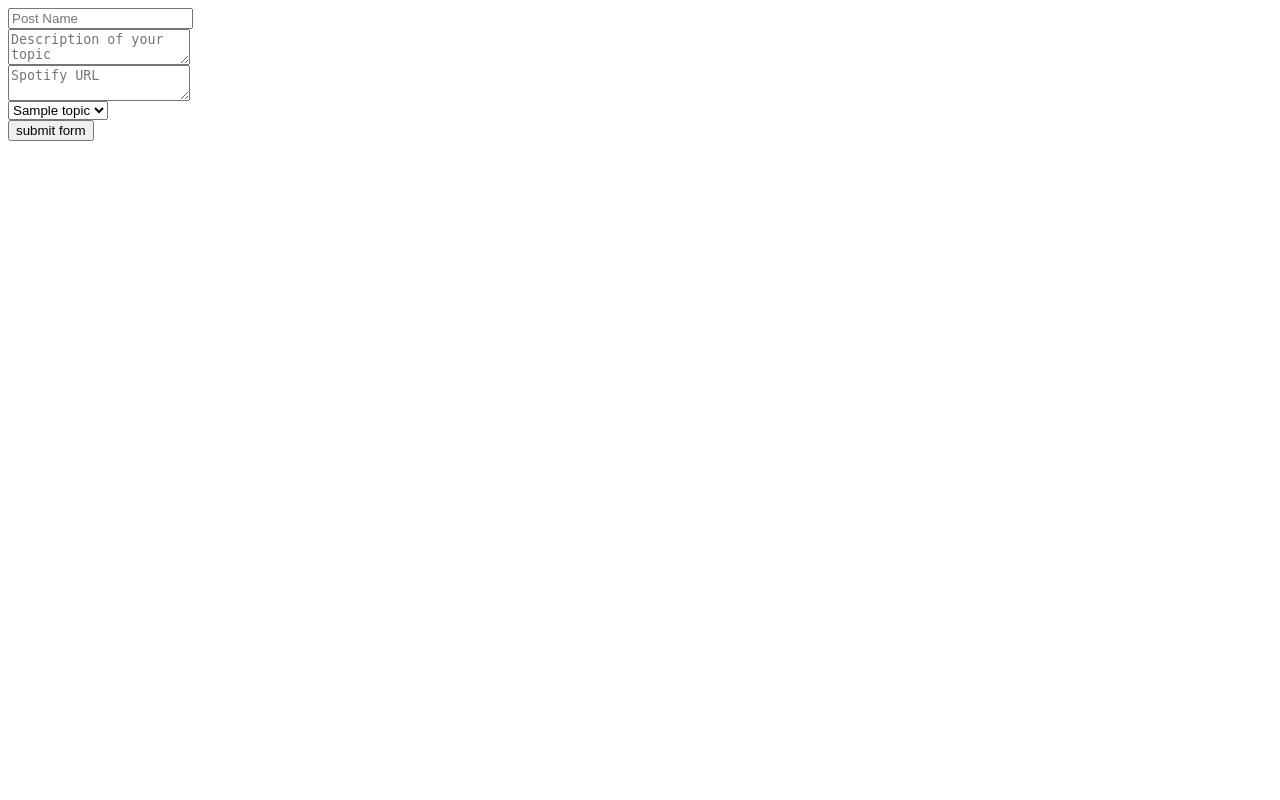
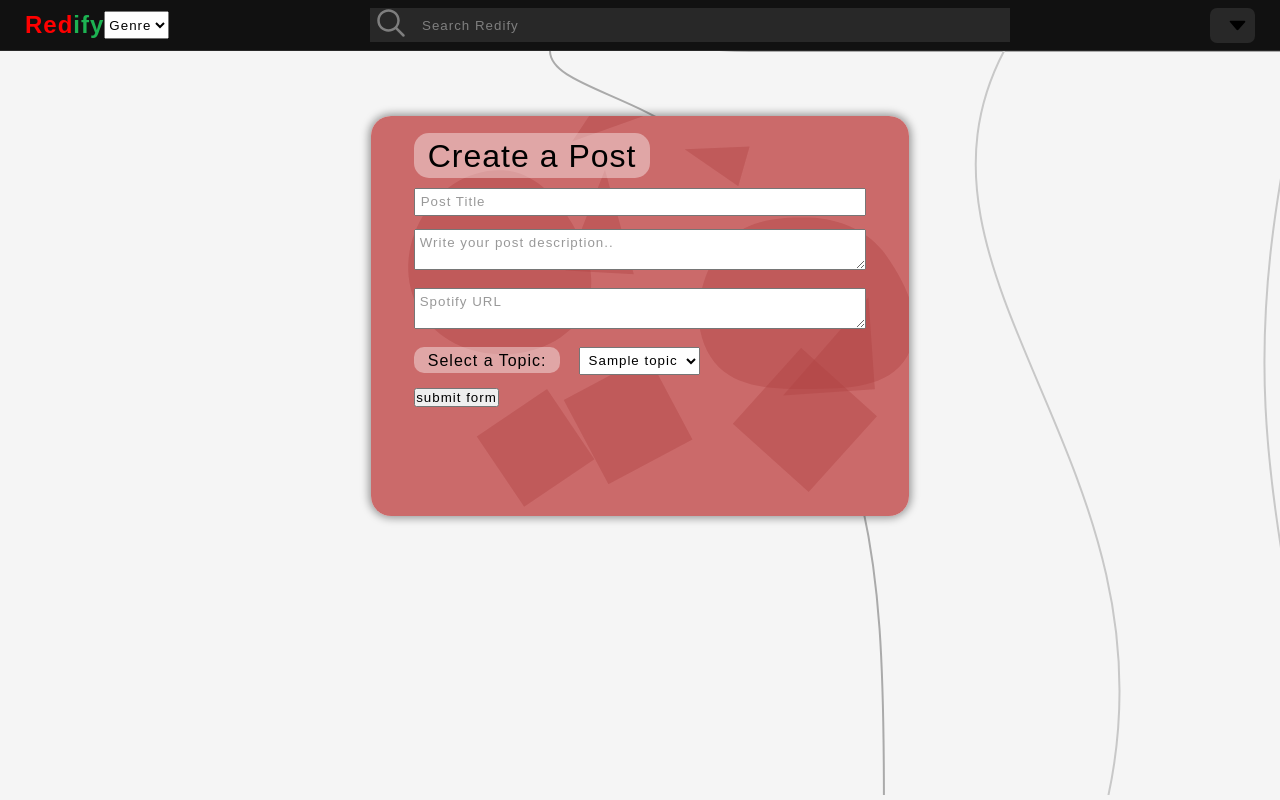
Before and after one commit to aaronpnguyen/Redify, a Python web app: template flask_app/templates/postForm.html in a window 1280 px wide. Run offline with Jinja, Linux system fonts and the light colour scheme; the template is opened without the code that fills it: most values are stand-ins (such as "Sample title", 1, 10 or a date in 2020).

Commit message:
Some stuff on create form
Some improvements, still need to fix a lot of things.

```diff
--- a/flask_app/config/mysqlconnection.py
+++ b/flask_app/config/mysqlconnection.py
@@ -4,7 +4,7 @@ class MySQLConnection:
     def __init__(self, db):
         connection = pymysql.connect(host = 'localhost',
                                     user = 'root',
-                                    password = 'root',
+                                    password = 'rootroot',
                                     db = db,
                                     charset = 'utf8mb4',
                                     cursorclass = pymysql.cursors.DictCursor,
--- a/flask_app/static/home.css
+++ b/flask_app/static/home.css
@@ -2,10 +2,13 @@
     padding: 0;
     margin: 0;
     font-family: 'FF Mark W05', sans-serif;
+    box-sizing: border-box;
+    letter-spacing: 1px;
 }
 
 body {
-    background-color: #030303;
+    /*background-color: #030303;*/
+    background-color:  rgb(245, 245, 245);
 }
 
 .navContainer {
@@ -33,11 +36,15 @@ span {
     background-color: #282828;
     display: flex;
     align-items: center;
-    min-width: 500px;
+    min-width: 50%;
 }
 
 .svgSearch {
     filter: invert(100)
+}
+
+.svgSearch > svg {
+    margin-left: 20%;
 }
 
 ::placeholder {
@@ -56,6 +63,14 @@ input:focus-visible {
     background-color: #282828;
     border: None;
     color: black;
+    min-width:90%;
+    margin-left:  3%;
+    padding: 1% 0.5% 1% 0.5%;
+    color: rgb(245, 245, 245);
+}
+
+.searchInput:active, .searchInput:focus {
+    outline: 1px solid white;
 }
 
 .leftNav, .rightNav {
@@ -79,39 +94,173 @@ input:focus-visible {
 }
 
 .bodyContainer {
-    width: 1000px;
-    margin: 0 auto;
+    max-width: 100%;
+    min-height: 93vh;
+    margin: 0;
+    padding: 0 15%;
     display: flex;
     justify-content: space-between;
     padding-top: 20px;
+    overflow-x: hidden;
+    background-color:  rgb(245, 245, 245);
+    background-position: cover;
+    background: url(cline.svg);
+    background-repeat: no-repeat;
 }
 
+.centerContainer {
+    display: flex;
+    justify-content:  center;
+}
+
+/*.cline {
+    position: absolute;
+    z-index: -1;
+    background: url(cline.svg);
+    min-width: 100%;
+    min-height: ;
+    background-repeat: no-repeat;
+}
+*/
+
+/* BODY LEFT */
+
 .bodyLeft {
-    width: 700px;
+    min-width: 55%;
+    max-width: 55%;
 }
 
 .messageContent {
-    background-color: antiquewhite;
-    width: 700px;
+    background-color: rgb(220, 220, 220);
+    border-radius:20px;
+    border:  1px solid rgb(240,240,240);
+    width: 100%;
+    padding: 2% 4%;
     margin-bottom: 25px;
 }
 
+.createPost > a {
+    color: rgb(40, 40, 40);
+    text-decoration: none;
+}
+
+.createPost > a:hover {
+    cursor:  pointer;
+}
+
+.postAudioTitle {
+    margin-bottom:  1.5%;
+    font-size: 2rem;
+}
+
+.postAudioDescription {
+    font-weight: 400;
+    font-size:  1.2rem;
+    padding: 0 0.5% 2% 0.5%;
+}
+
+/* BODY RIGHT  */
+
 .bodyRight {
     display: flex;
-    width: 250px;
+    max-width: 30%;
+    min-width: 30%;
+}
+
+.information {
+    max-width:  100%;
+    min-width: 100%;
 }
 
 .trending {
-    background-color: green;
-    width: 250px;
+    background-color: #111111;
+    max-width: 100%;
     height: 500px;
     margin-bottom: 25px;
 }
 
+.trending > a {
+    color: white;
+}
+
 .legal {
-    background-color: green;
+    background-color: #111111;
     position: sticky;
     top: 70px;
-    width: 250px;
-    height: 250px;
+    color: white;
 }
+
+.legalInfo {
+/*    position: sticky;
+    top: 70px;*/
+}
+
+.legalInfo > ul  {
+    list-style: none;
+}
+
+
+/* Create Post Form */
+.createFormContainer {
+    background-position: center;
+    background: url(pop-shapes.svg);
+    background-repeat: no-repeat;
+    min-width:  60%;
+    max-width: 60%;
+    max-height:  400px;
+    margin-top: 5%;
+    border-radius: 20px;
+    box-shadow: 0 0 8px 2px rgba(0, 0, 0, 0.4);
+}
+
+.createForm {
+    background-color:  transparent;
+    min-height: 100%;
+    min-width: 100%;
+    padding: 4% 8%;
+}
+
+.createFormTitle {
+    margin-bottom: 3%;
+    font-size: 2rem;
+}
+
+.postForm {
+    min-width: 100%;
+    margin-bottom: 3%;
+}
+
+.postForm > input::-webkit-input-placeholder, textarea::-webkit-input-placeholder {
+    color: black;
+}
+
+.postForm > *:focus::-webkit-input-placeholder {
+    color: #888;
+}
+
+
+.postInput {
+    padding: 1%;
+    color: rgb(50, 50, 50);
+    min-width:100%;
+}
+
+.postInputTopicLabel {
+    color: rgb(50, 50, 50);
+}
+
+.postSelectInput {
+    padding: 1% 1%;
+    margin-left: 3%;
+}
+
+.lightOpacityBg {
+    background-color: rgba(255, 255, 255, 0.4);
+    color: black;
+    padding: 1% 3%;
+    border-radius: 15px;
+}
+
+.TenBorderRadius {
+    border-radius: 10px;
+}
--- a/flask_app/templates/postForm.html
+++ b/flask_app/templates/postForm.html
@@ -1,21 +1,68 @@
-<form action="/submit/form/post" method="POST">
+<!DOCTYPE html>
+<html lang="en">
+<head>
+    <meta charset="UTF-8">
+    <meta http-equiv="X-UA-Compatible" content="IE=edge">
+    <meta name="viewport" content="width=device-width, initial-scale=1.0">
+    <link rel="stylesheet" href="../static/home.css">
+    <title>Home Page</title>
+</head>
+<body>
+    <div class="navContainer">
+        <div class="navBar">
+            <div class="leftNav">
+                <h2><span>Red</span>ify</h2>
+                <select name="genre">
+                    <option disabled selected hidden>Genre</option>
+                    <option value="#">Test</option>
+                </select>
+            </div>
+            <div class="searchBar">
+                <label class="svgSearch" for="Search">
+                    <svg xmlns="http://www.w3.org/2000/svg" width="30" height="30" viewBox="0 0 96 96">
+                        <switch>
+                            <path d="M90.829 85.172L68.128 62.471A35.846 35.846 0 0 0 76 40C76 20.118 59.883 4 40 4 20.118 4 4 20.118 4 40s16.118 36 36 36c8.5 0 16.312-2.946 22.471-7.873l22.701 22.701A3.988 3.988 0 0 0 88 92a4 4 0 0 0 2.829-6.828zM40 68c-15.464 0-28-12.536-28-28s12.536-28 28-28c15.465 0 28 12.536 28 28S55.465 68 40 68z"/>
+                        </switch>
+                    </svg>
+                </label>
+                <input class="searchInput" type="text" placeholder="Search Redify">
+            </div>
+            <div class="rightNav">
+                <h3></h3>
+                <svg xmlns="http://www.w3.org/2000/svg" width="25" height="25" viewBox="0 0 512 512">
+                    <path d="M98.9 184.7l1.8 2.1 136 156.5c4.6 5.3 11.5 8.6 19.2 8.6 7.7 0 14.6-3.4 19.2-8.6L411 187.1l2.3-2.6c1.7-2.5 2.7-5.5 2.7-8.7 0-8.7-7.4-15.8-16.6-15.8H112.6c-9.2 0-16.6 7.1-16.6 15.8 0 3.3 1.1 6.4 2.9 8.9z"/>
+                </svg>
+            </div>
+        </div>
+    </div>
+
+    <div class="bodyContainer centerContainer">
+        <div class="createFormContainer">
+            <form action="/submit/form/post" method="POST" class="createForm">
+
+                    <p class="createFormTitle"><span class="lightOpacityBg">Create a Post</span></p>
 
                 <div class="postForm">
-        <input class="postInput" type="text" spellcheck="false" name="title" placeholder="Post Name">
+                    <input class="postInput" type="text" spellcheck="false" name="title" placeholder="Post Title">
                 </div>
                 <div class="postForm">
-        <textarea class="postInput" type="password" name="message" placeholder="Description of your topic"></textarea>
+                    <textarea class="postInput" type="password" name="message" placeholder="Write your post description.."></textarea>
                 </div>
                 <div class="postForm">
                     <textarea class="postInput" type="password" name="link" placeholder="Spotify URL"></textarea>
                 </div>
                 <div class="postForm">
-        <select name="topic_id">
+                    <span class="postInputTopicLabel lightOpacityBg TenBorderRadius">Select a Topic:</span>
+                    <select class="postSelectInput" name="topic_id">
                         {%for topic in topics%}
-                <option value="{{topic.id}}">{{topic.title}}</option>
+                            <option class="postSelectValue" value="{{topic.id}}">{{topic.title}}</option>
                         {%endfor%}
                     </select>
                 </div>
 
                 <button type="submit">submit form</button>
             </form>
+
+        </div>
+
+    </div>
```
Also changed, not shown: flask_app/templates/home.html (+4 -3 lines), flask_app/static/cline.svg (added), flask_app/static/pop-shapes.svg (added), flask_app/static/rocket.svg (added). Lines whose indentation alone changed are shown as unchanged.
